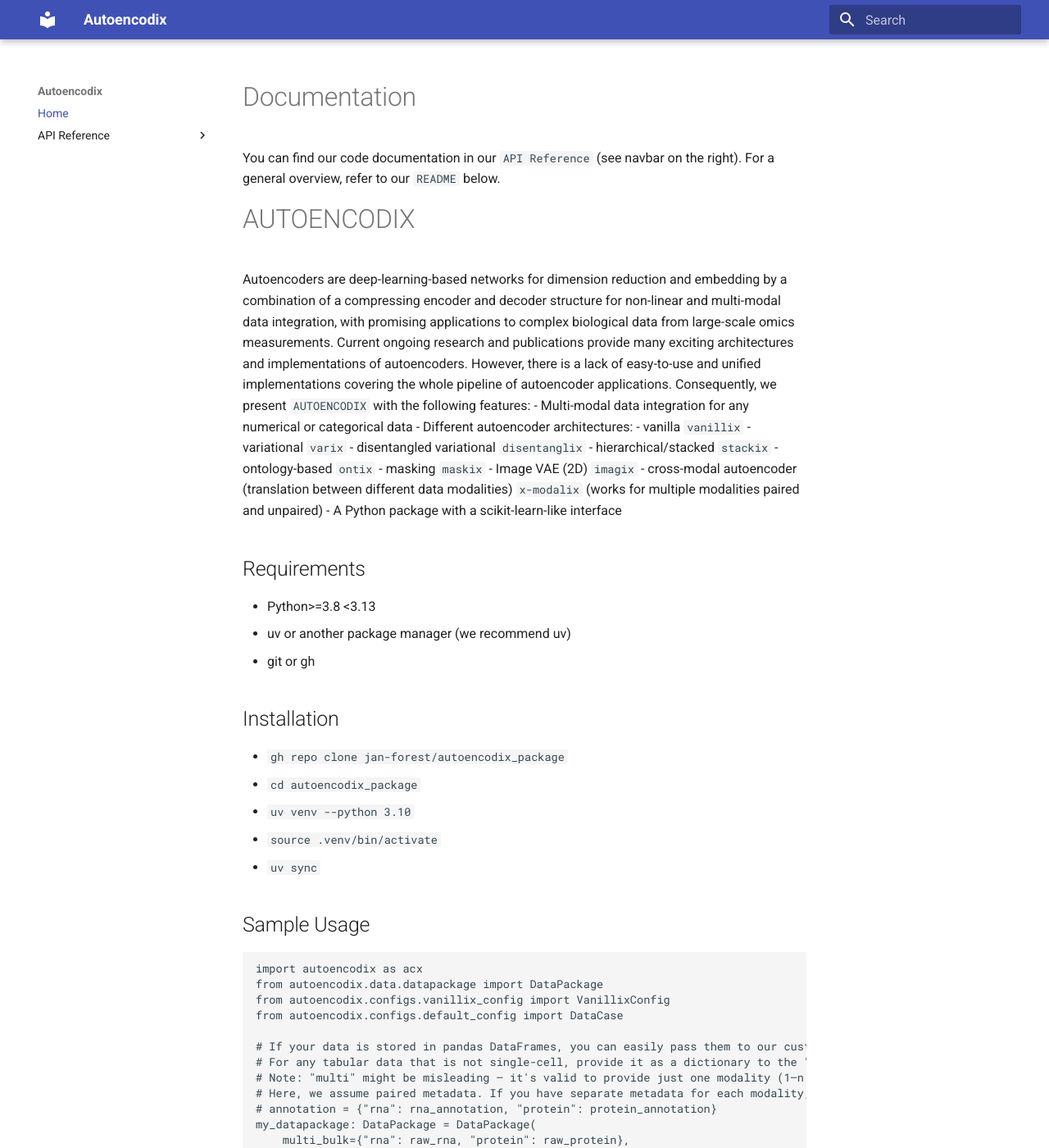
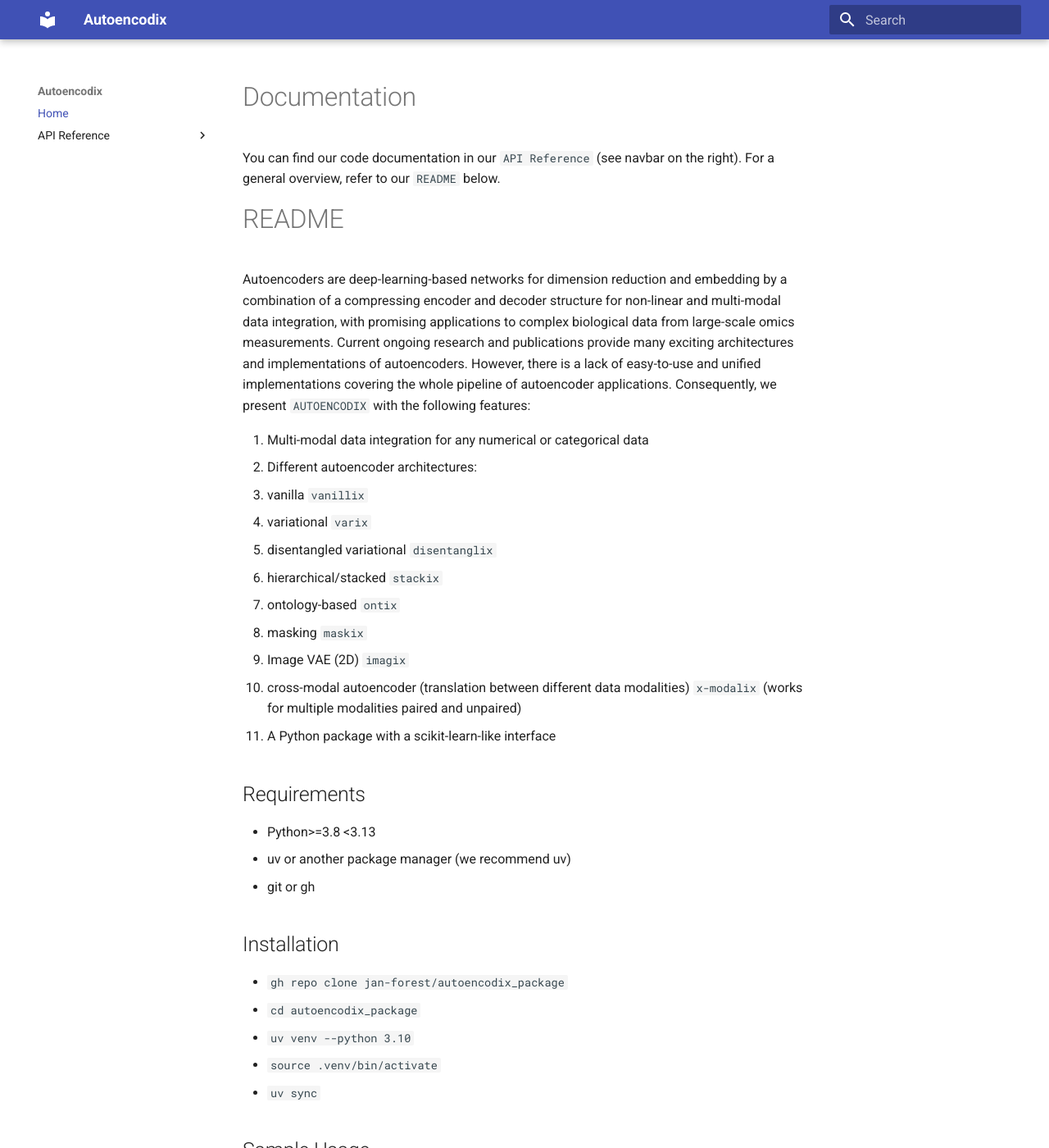
Before and after one commit to jan-forest/autoencodix_package, an MkDocs documentation site: the page built from docs/index.md, in a window 1280 px wide and 1400 px high. Shown: the whole window at 82% size. Built offline with MkDocs 1.6.1 and Material for MkDocs 9.7.7, drawn with Linux system fonts in a browser that asks for light colours.

Commit message:
Revise README formatting

```diff
--- a/docs/index.md
+++ b/docs/index.md
@@ -4,20 +4,21 @@
 For a general overview, refer to our `README` below.
 
 
-# AUTOENCODIX
+# README
 Autoencoders are deep-learning-based networks for dimension reduction and embedding by a combination of a compressing encoder and decoder structure for non-linear and multi-modal data integration, with promising applications to complex biological data from large-scale omics measurements. Current ongoing research and publications provide many exciting architectures and implementations of autoencoders. However, there is a lack of easy-to-use and unified implementations covering the whole pipeline of autoencoder applications.
 Consequently, we present `AUTOENCODIX` with the following features:
-- Multi-modal data integration for any numerical or categorical data
-- Different autoencoder architectures:
-  - vanilla `vanillix`
-  - variational `varix`
-  - disentangled variational `disentanglix`
-  - hierarchical/stacked `stackix`
-  - ontology-based `ontix`
-  - masking `maskix`
-  - Image VAE (2D) `imagix`
-  - cross-modal autoencoder (translation between different data modalities) `x-modalix` (works for multiple modalities paired and unpaired)
-- A Python package with a scikit-learn-like interface
+
+1. Multi-modal data integration for any numerical or categorical data
+2. Different autoencoder architectures:
+   + vanilla `vanillix`
+   + variational `varix`
+   + disentangled variational `disentanglix`
+   + hierarchical/stacked `stackix`
+   + ontology-based `ontix`
+   + masking `maskix`
+   + Image VAE (2D) `imagix`
+   + cross-modal autoencoder (translation between different data modalities) `x-modalix` (works for multiple modalities paired and unpaired)
+3. A Python package with a scikit-learn-like interface
 
 ## Requirements
 - Python>=3.8 <3.13
```
